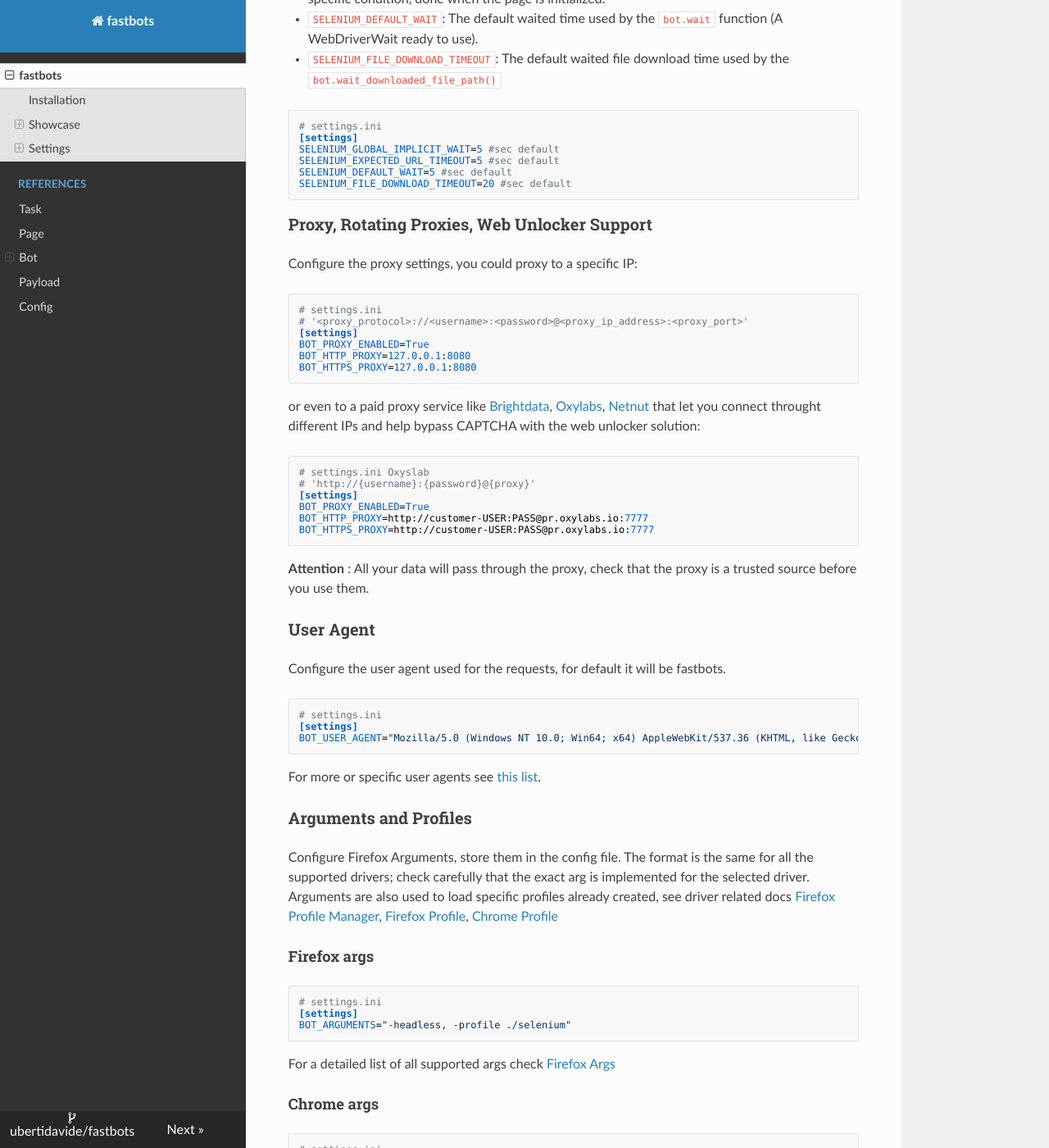
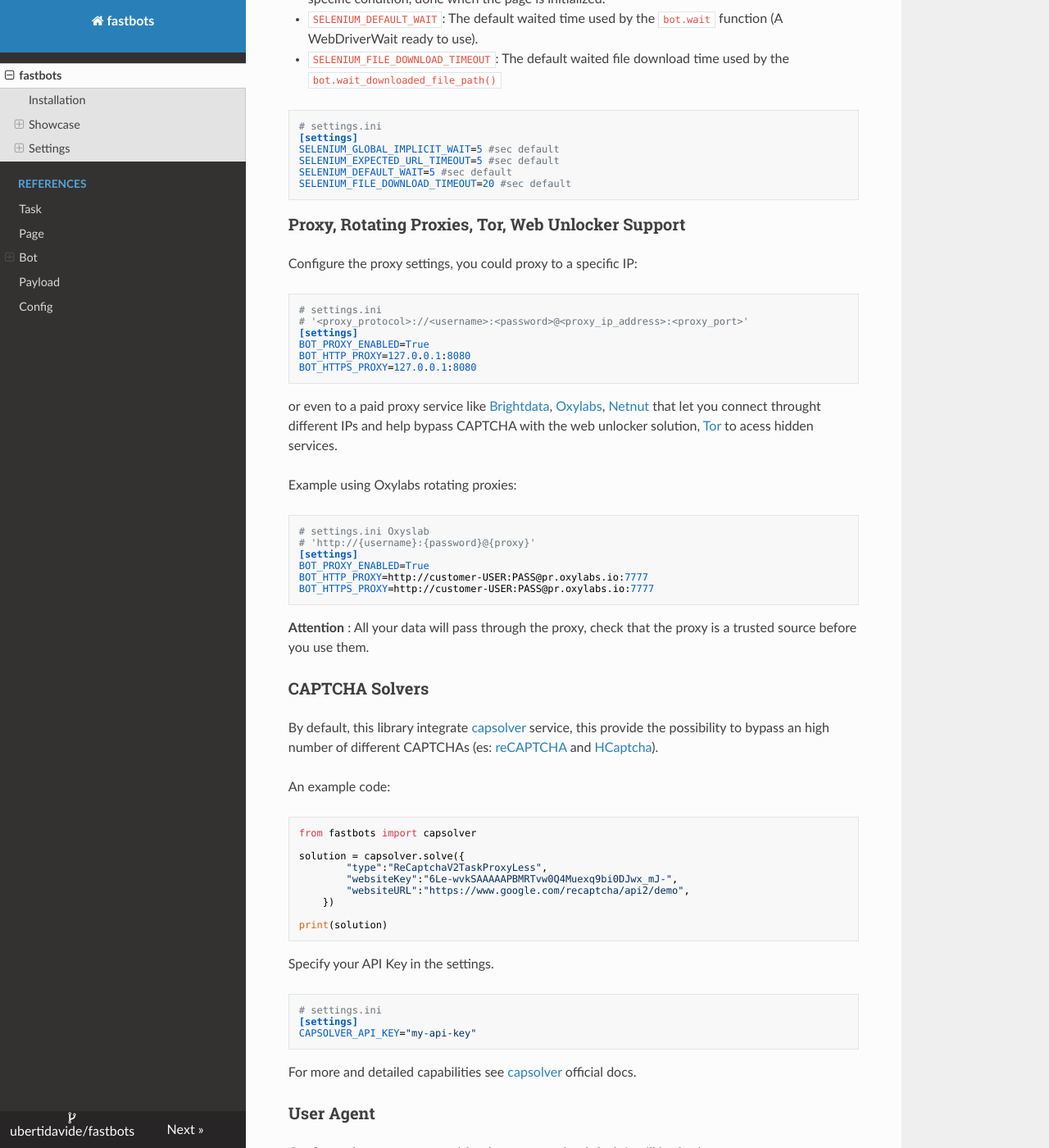
Before and after one commit to ubertidavide/fastbots, an MkDocs documentation site: the page built from docs/index.md, in a window 1280 px wide and 1400 px high, scrolled down 4762 px. Shown: the whole window at 82% size. Built offline with MkDocs 1.6.1, drawn with Linux system fonts in a browser that asks for light colours; nearby versions of some CDN libraries.

Commit message:
updated docs

````diff
--- a/docs/index.md
+++ b/docs/index.md
@@ -245,7 +245,7 @@ SELENIUM_DEFAULT_WAIT=5 #sec default
 SELENIUM_FILE_DOWNLOAD_TIMEOUT=20 #sec default
 ```
 
-### Proxy, Rotating Proxies, Web Unlocker Support
+### Proxy, Rotating Proxies, Tor, Web Unlocker Support
 
 Configure the proxy settings, you could proxy to a specific IP:
 
@@ -258,7 +258,9 @@ BOT_HTTP_PROXY=127.0.0.1:8080
 BOT_HTTPS_PROXY=127.0.0.1:8080
 ```
 
-or even to a paid proxy service like [Brightdata](https://brightdata.com/proxy-types/residential-proxies), [Oxylabs](https://oxylabs.io/products/residential-proxy-pool), [Netnut](https://netnut.io/rotating-residential-proxies/) that let you connect throught different IPs and help bypass CAPTCHA with the web unlocker solution:
+or even to a paid proxy service like [Brightdata](https://brightdata.com/proxy-types/residential-proxies), [Oxylabs](https://oxylabs.io/products/residential-proxy-pool), [Netnut](https://netnut.io/rotating-residential-proxies/) that let you connect throught different IPs and help bypass CAPTCHA with the web unlocker solution, [Tor](https://www.torproject.org/) to acess hidden services.
+
+Example using Oxylabs rotating proxies:
 
 ```ini
 # settings.ini Oxyslab
@@ -270,6 +272,34 @@ BOT_HTTPS_PROXY=http://customer-USER:PASS@pr.oxylabs.io:7777
 ```
 
 **Attention** : All your data will pass through the proxy, check that the proxy is a trusted source before you use them.
+
+### CAPTCHA Solvers
+
+By default, this library integrate [capsolver](https://docs.capsolver.com/guide/getting-started) service, this provide the possibility to bypass an high number of different CAPTCHAs (es: [reCAPTCHA](https://www.google.com/recaptcha/about/) and [HCaptcha](https://www.hcaptcha.com/)).
+
+An example code:
+
+```python
+from fastbots import capsolver
+
+solution = capsolver.solve({
+        "type":"ReCaptchaV2TaskProxyLess",
+        "websiteKey":"6Le-wvkSAAAAAPBMRTvw0Q4Muexq9bi0DJwx_mJ-",
+        "websiteURL":"https://www.google.com/recaptcha/api2/demo",
+    })
+
+print(solution)
+```
+
+Specify your API Key in the settings.
+
+```ini
+# settings.ini
+[settings]
+CAPSOLVER_API_KEY="my-api-key"
+```
+
+For more and detailed capabilities see [capsolver](https://docs.capsolver.com/guide/getting-started) official docs.
 
 ### User Agent
 
````
